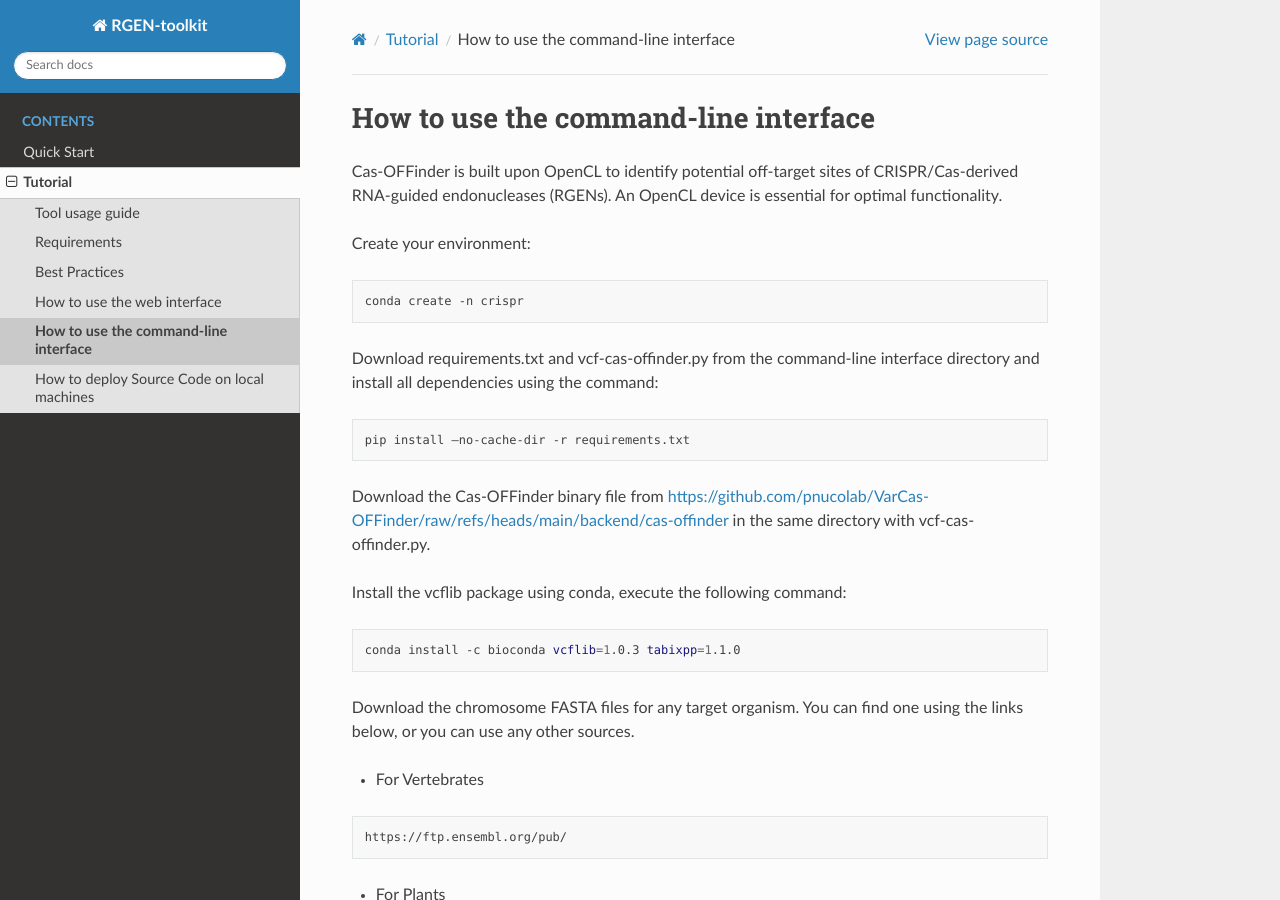
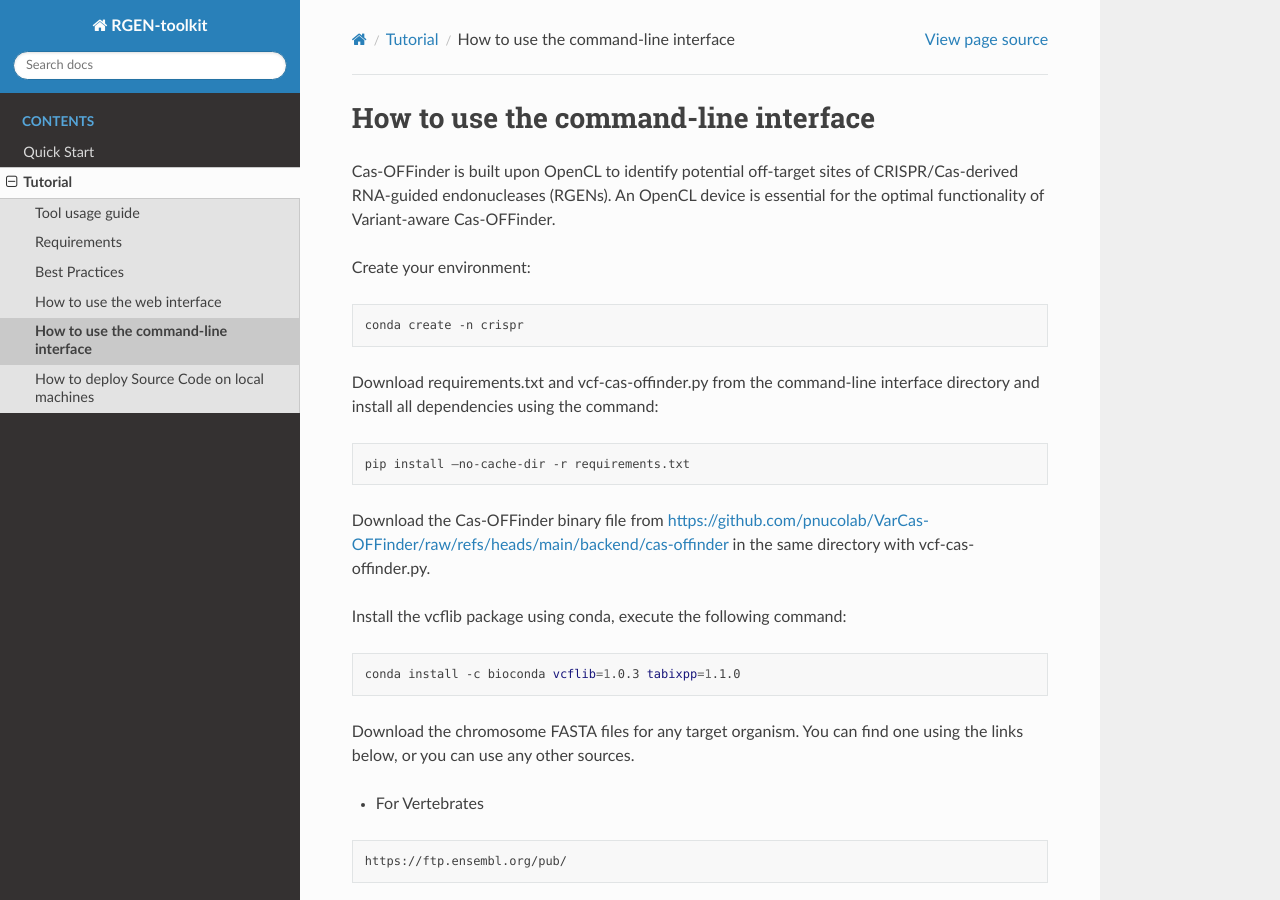
Before and after one commit to pnucolab/rgen-toolkit, a Sphinx documentation site: the page built from docs/source/userguide/05-cli.rst, in a window 1280 px wide and 900 px high. Built offline with Sphinx 7.4.7 and the Read the Docs theme 3.1.0, drawn with Linux system fonts in a browser that asks for light colours.

Commit message:
Update 05-cli.rst

```diff
--- a/docs/source/userguide/05-cli.rst
+++ b/docs/source/userguide/05-cli.rst
@@ -4,7 +4,7 @@ How to use the command-line interface
 =====================================
 
 Cas-OFFinder is built upon OpenCL to identify potential off-target sites of CRISPR/Cas-derived RNA-guided endonucleases (RGENs).
-An OpenCL device is essential for optimal functionality.
+An OpenCL device is essential for the optimal functionality of Variant-aware Cas-OFFinder.
 
 Create your environment:
 
```
